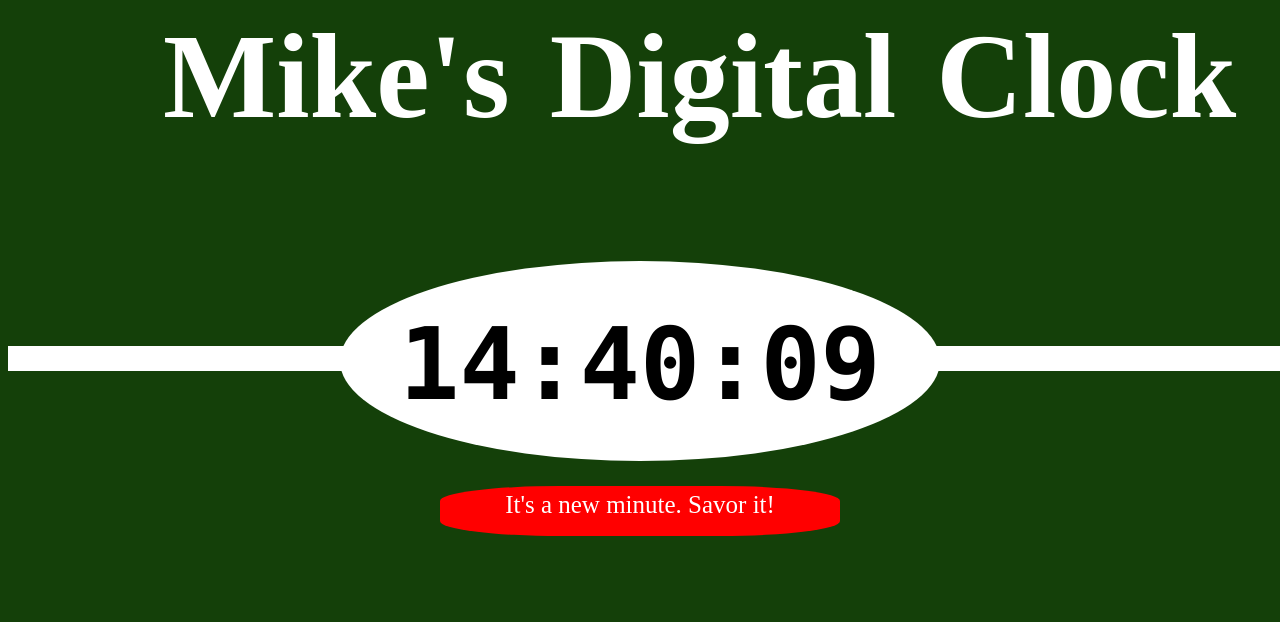
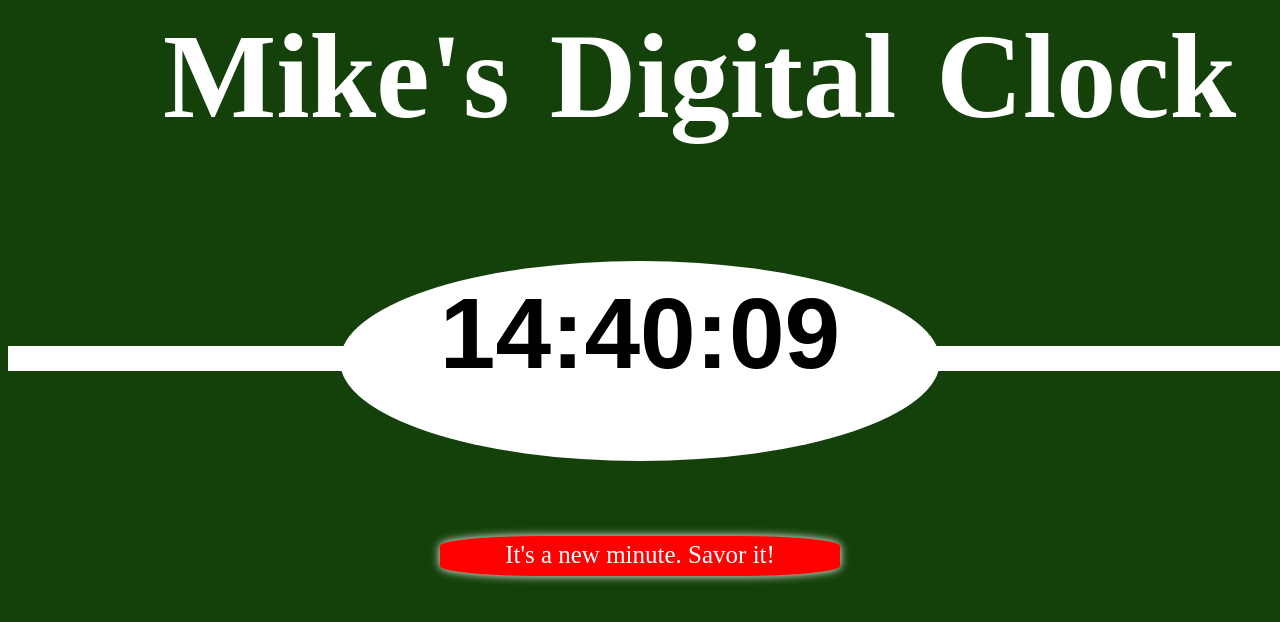
Before and after one commit to michaelJohnJames/digital-clock, a plain HTML site: page index.html in a window 1280 px wide. Drawn offline with Linux system fonts and the light colour scheme.

Commit message:
add box shadow

```diff
--- a/index.js
+++ b/index.js
@@ -15,7 +15,7 @@ function logTime() {
 
   clock.innerHTML = (hrs + ':' + min + ':' + sec);
 
-  var stringClock = ('#' + hrs.toString() + min.toString() + sec.toString());
+  var stringClock = ( '#' + hrs.toString() + min.toString() + sec.toString() );
 
   document.body.style.backgroundColor = stringClock;
 
@@ -39,8 +39,7 @@ function redFlash() {
 
   if ( seconds > "49" ) {
   document.getElementById("clock").style.color = "red";
-  } else { document.getElementById("clock").style.color = "black";
-}
+  } else { document.getElementById("clock").style.color = "black"; }
 
   if ( seconds > "56" ) {
     document.getElementById("word1").style.color = "red";
--- a/main.css
+++ b/main.css
@@ -15,6 +15,7 @@
   margin-right: auto;
   margin-top: 115px;
   margin-left: auto;
+  margin-bottom: 75px;
   z-index: 999;
   background-color: white;
   border-radius: 50%;
@@ -24,12 +25,14 @@
 
 #box3 {
   width: 400px;
-  height: 50px;
+  height: 40px;
   background-color: red;
   color: white;
   margin: 0 auto;
-  border-radius: 30%;
+  border-radius: 25%;
+  box-shadow: 0px 0px 10px white;
   z-index: 998;
+
 }
 
 
@@ -59,9 +62,9 @@ p {
   color: black;
   font-size: 100px;
   text-align: center;
-  font-family: menlo, sans-serif;
+  font-family: noteworthy, sans-serif;
   margin: 0;
-  padding-top: 45px;
+  padding-top: 15px;
 
 }
 
```
Also changed, not shown: index.html (+1 -0 lines).
